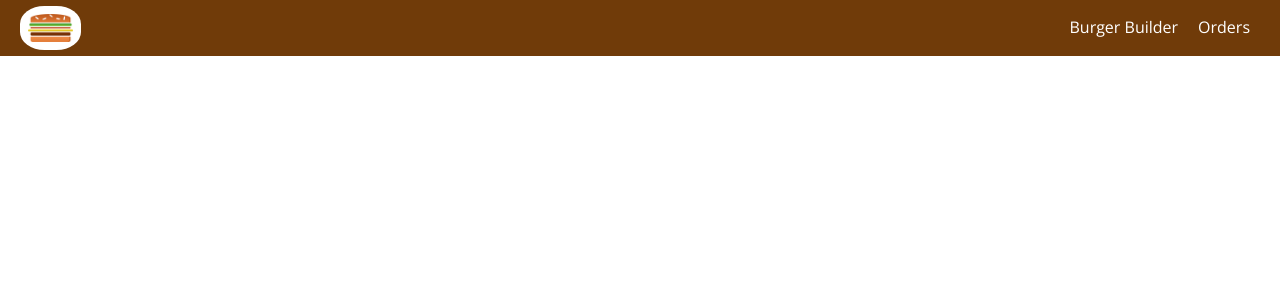
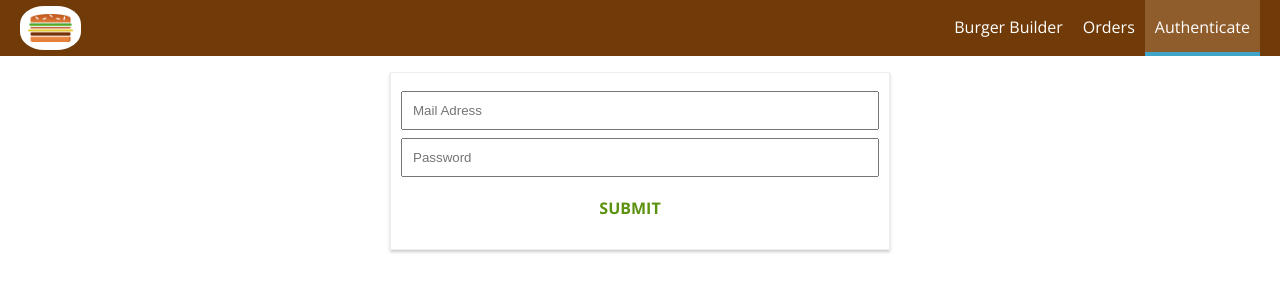
Before and after one commit to DaniloVieira/React-course-The-Builder-Burger---basic-, a React app: page /auth in a window 1280 px wide. Shown: the top 300 px of the page. Built offline with nearby package versions, Linux system fonts and the light colour scheme.

Commit message:
Authentication initial

```diff
--- a/src/App.js
+++ b/src/App.js
@@ -5,6 +5,7 @@ import Layout from './hoc/Layout/Layout';
 import BurgerBuilder from './containers/BurgerBuilder/BurgerBuilder';
 import Checkout from './containers/Checkout/Checkout';
 import Orders from './containers/Orders/Orders';
+import Auth from './containers/Auth/Auth';
 
 class App extends Component {
   state = {
@@ -25,6 +26,7 @@ class App extends Component {
           <Switch>
             <Route path="/checkout" component={Checkout}/>
             <Route path="/orders" component={Orders}/>
+            <Route path="/auth" component={Auth}/>
             <Route path="/" exact component={BurgerBuilder}/>
           </Switch>
           {/* {this.state.show ? <BurgerBuilder /> : null} */}
--- a/src/components/Navigation/NavigationItems/NavigationItems.js
+++ b/src/components/Navigation/NavigationItems/NavigationItems.js
@@ -10,6 +10,7 @@ const navigationItems = (props) => (
     <ul className={classes.NavigationItems}>
         <NavigationItem link="/" exact>Burger Builder</NavigationItem>
         <NavigationItem link="/orders" >Orders</NavigationItem>
+        <NavigationItem link="/auth" >Authenticate</NavigationItem>
     </ul>
 );
 
--- /dev/null
+++ b/src/containers/Auth/Auth.css
@@ -0,0 +1,15 @@
+.Auth{
+    margin: 20px auto;
+    width: 80%;
+    text-align: center;
+    box-shadow: 0 2px 3px #ccc;
+    border: 1px solid #eee;
+    padding: 10px;
+    box-sizing: border-box;
+}
+
+@media(min-width: 600px){
+    .Auth{
+        width: 500px;
+    }
+}
--- /dev/null
+++ b/src/containers/Auth/Auth.js
@@ -0,0 +1,129 @@
+import React, { Component } from 'react';
+import {connect} from 'react-redux';
+
+import Input from '../../components/UI/Input/Input';
+import Button from '../../components/UI/Button/Button';
+import classes from './Auth.css';
+import * as actions from '../../store/actions/index';
+
+class Auth extends Component {
+
+    state = {
+        controls:{
+            email: {
+                elementType: 'input',
+                elementConfig: {
+                    type: 'email',
+                    placeholder: 'Mail Adress'
+                },
+                value: '',
+                validation: {
+                    required: true,
+                    isEmail: true
+                },
+                valid: false,
+                touched: false
+            },
+            password: {
+                elementType: 'input',
+                elementConfig: {
+                    type: 'password',
+                    placeholder: 'Password'
+                },
+                value: '',
+                validation: {
+                    required: true,
+                    minLength: 6
+                },
+                valid: false,
+                touched: false
+            }
+        }
+    };
+
+    inputChangeHandler = (event, controlName) =>{
+        const updateControls = {
+            ...this.state.controls,
+            [controlName]: {
+                ...this.state.controls[controlName],
+                value: event.target.value,
+                valid: this.checkValidity(event.target.value, this.state.controls[controlName].validation),
+                touched: true
+            }
+        }
+        this.setState({controls: updateControls})
+    };
+
+    checkValidity(value, rules){
+        let isValid = true;
+        if(!rules){
+            return true;
+        }
+        if(rules.required){
+            isValid = value.trim() !== '' && isValid;
+        }
+        if(rules.minLength){
+            isValid = value.length >= rules.minLength && isValid;
+        }
+        if(rules.maxLength){
+            isValid = value.length <= rules.maxLength && isValid;
+        }
+        return isValid;
+
+    }
+
+    submitHandler = (event) =>{
+        event.preventDefault();
+        this.props.onAuth(this.state.controls.email.value, this.state.controls.password.value);
+    }
+
+    render(){
+        const formElementsArray = [];
+        for (let key in this.state.controls){
+            formElementsArray.push({
+                id: key,
+                config: this.state.controls[key]
+            });
+        }
+
+        const form = formElementsArray.map(formEl => (
+            <Input
+                key={formEl.id}
+                elementType={formEl.config.elementType}
+                elementConfig={formEl.config.elementConfig}
+                value={formEl.config.value}
+                invalid={!formEl.config.valid}
+                shouldValidate={formEl.config.validation}
+                touched={formEl.config.touched}
+                change={(event) => this.inputChangeHandler(event, formEl.id)}/>
+        ));
+
+        return (
+            <div className={classes.Auth}>
+                <form onSubmit={this.submitHandler}>
+                    {form}
+                    <Button btnType="Success">
+                        SUBMIT
+                    </Button>
+                </form>
+            </div>
+        );
+    }
+}
+
+
+const mapDispatchToProps = (dispatch) => {
+    return{
+        onAuth: (email, password) => dispatch(actions.auth(email, password))
+    }
+}
+
+// const mapStateToProps = (state) => {
+//     return {
+
+//     }
+// }
+
+
+
+export default connect(null, mapDispatchToProps)(Auth) ;
--- a/src/containers/Checkout/ContactData/ContactData.js
+++ b/src/containers/Checkout/ContactData/ContactData.js
@@ -93,14 +93,11 @@ class ContactData extends Component {
                 valid: true
             },
         },
-        // TODO moved to reducer
-        //loading: false,
-        formIsValid: false
+         formIsValid: false
     }
 
     orderHandler = (event) => {
         event.preventDefault();
-        // this.setState({loading: true});
         const formData = {};
         for(let formElId in this.state.orderForm){
             formData[formElId] = this.state.orderForm[formElId].value;
@@ -111,16 +108,7 @@ class ContactData extends Component {
             orderData: formData
         }
         this.props.onOrderBurguer(order);
-        //TODO moved to action creator
-        // axios.post('/orders.json', order)
-        //     .then(response => {
-        //         this.setState({loading: false});
-        //         this.props.history.push('/');
-        //     })
-        //     .catch(error => {
-        //         this.setState({loading: false});
-        //     });
-    }
+      }
 
     inputChangeHandler = (event, inputIdentifier) =>{
         const updatedForm = {...this.state.orderForm};
--- a/src/index.js
+++ b/src/index.js
@@ -11,6 +11,7 @@ import App from './App';
 import registerServiceWorker from './registerServiceWorker';
 import burguerBuilderReducer from './store/reducers/burgerBuilder';
 import orderReducer from './store/reducers/order';
+// import authReducer from './store/reducer/auth';
 
 const rootReducer = combineReducers({
     burgerBuiler: burguerBuilderReducer,
--- a/src/store/actions/actionsTypes.js
+++ b/src/store/actions/actionsTypes.js
@@ -11,3 +11,7 @@ export const PURCHASE_INIT = 'PURCHASE_INIT';
 export const FETCH_ORDERS_START = 'FETCH_ORDERS_START';
 export const FETCH_ORDERS_SUCCESS = 'FETCH_ORDERS_SUCCESS';
 export const FETCH_ORDERS_FAIL = 'FETCH_ORDERS_FAIL';
+
+export const AUTH_START = 'AUTH_START';
+export const AUTH_SUCCESS = 'AUTH_SUCCESS';
+export const AUTH_FAIL = 'AUTH_FAIL';
--- /dev/null
+++ b/src/store/actions/auth.js
@@ -0,0 +1,43 @@
+import * as actionTypes from './actionsTypes';
+import axios from 'axios';
+
+export const authStart = () => {
+    return  {
+        type: actionTypes.AUTH_START
+    };
+};
+export const authSuccess = (authData) => {
+    return  {
+        type: actionTypes.AUTH_SUCCESS,
+        authData: authData
+    };
+};
+export const authFail = (error) => {
+    return  {
+        type: actionTypes.AUTH_FAIL,
+        error: error
+    };
+};
+
+
+export const auth = (email, password) => {
+    return dispatch => {
+        dispatch(authStart());
+        const authData = {
+            email: email,
+            password: password,
+            returnSecureToken: true
+        }
+        console.log('[json]', authData);
+        axios.get('https://identitytoolkit.googleapis.com/v1/accounts:signUp?key=AIzaSyCao-5jKCbiWNrJBWeEbrkzuWF8ukuFJiY', authData)
+            .then(response => {
+                console.log('[auth]', response);
+                dispatch(authSuccess(response.data));
+            })
+            .catch(error => {
+                console.log('[auth]', error)
+                dispatch(authFail(error));
+            });
+
+    };
+};
--- a/src/store/actions/index.js
+++ b/src/store/actions/index.js
@@ -8,3 +8,6 @@ export {
     purchaseInit,
     fetchOrders
  } from './orders';
+ export {
+     auth
+ } from './auth';
--- /dev/null
+++ b/src/store/reducers/auth.js
@@ -0,0 +1,2 @@
+import * as actionTypes from '../actions/actionsTypes';
+import { updateObject } from  '../utility';
```
